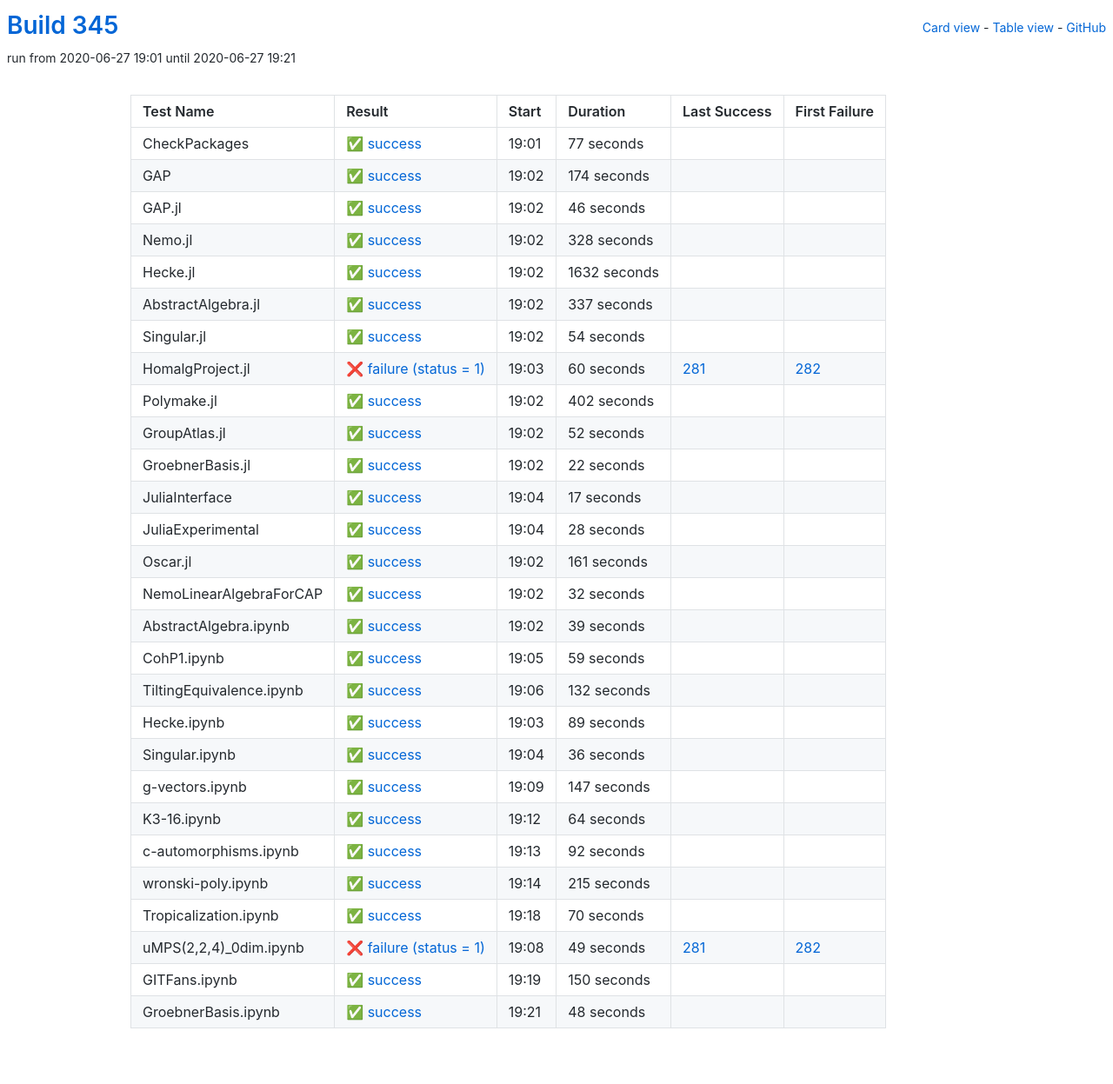
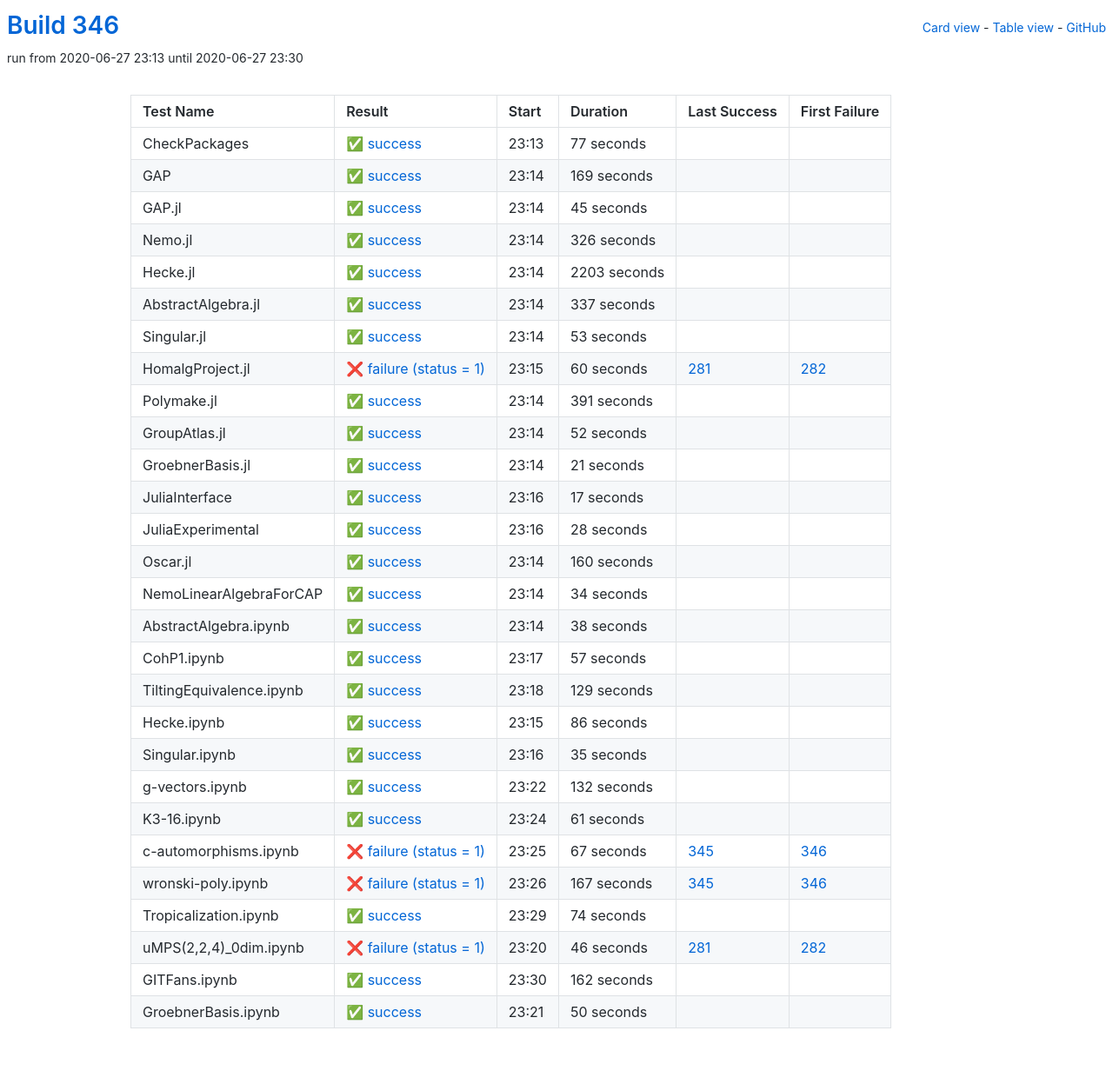
Before and after one commit to oscar-system/oscar-ci-status-stable, a Jekyll site: the page built from table.html, in a window 1280 px wide. Shown: the whole page at 87% size. Built offline with Jekyll 4.4.1, drawn with Linux system fonts in a browser that asks for light colours.

Commit message:
Build #346

```diff
--- a/_data/ci.yml
+++ b/_data/ci.yml
@@ -1,6 +1,6 @@
 ---
-build: 345
-build_url: https://oscarci.mathematik.uni-kl.de/job/oscar-stable/345/
+build: 346
+build_url: https://oscarci.mathematik.uni-kl.de/job/oscar-stable/346/
 job: oscar-stable
 organization: oscar-system
 repo: oscar-ci-status-stable
@@ -8,8 +8,8 @@ repourl: https://github.com/oscar-system/oscar-ci-status-stable
 tests:
 - name: CheckPackages
   id: checkpackages
-  log: https://oscarci.mathematik.uni-kl.de/job/oscar-stable/345/artifact/logs/build-345/CheckPackages.log
-  start: 2020-06-27 19:01
+  log: https://oscarci.mathematik.uni-kl.de/job/oscar-stable/346/artifact/logs/build-346/CheckPackages.log
+  start: 2020-06-27 23:13
   success: true
   exitcode: 0
   status: success
@@ -20,56 +20,56 @@ tests:
   first_failure_url:
 - name: GAP
   id: gap
-  log: https://oscarci.mathematik.uni-kl.de/job/oscar-stable/345/artifact/logs/build-345/GAP.log
-  start: 2020-06-27 19:02
+  log: https://oscarci.mathematik.uni-kl.de/job/oscar-stable/346/artifact/logs/build-346/GAP.log
+  start: 2020-06-27 23:14
   success: true
   exitcode: 0
   status: success
-  duration: 174
+  duration: 169
   last_success: false
   last_success_url:
   first_failure: false
   first_failure_url:
 - name: GAP.jl
   id: gap-jl
-  log: https://oscarci.mathematik.uni-kl.de/job/oscar-stable/345/artifact/logs/build-345/GAP.jl.log
-  start: 2020-06-27 19:02
+  log: https://oscarci.mathematik.uni-kl.de/job/oscar-stable/346/artifact/logs/build-346/GAP.jl.log
+  start: 2020-06-27 23:14
   success: true
   exitcode: 0
   status: success
-  duration: 46
+  duration: 45
   last_success: false
   last_success_url:
   first_failure: false
   first_failure_url:
 - name: Nemo.jl
   id: nemo-jl
-  log: https://oscarci.mathematik.uni-kl.de/job/oscar-stable/345/artifact/logs/build-345/Nemo.jl.log
-  start: 2020-06-27 19:02
+  log: https://oscarci.mathematik.uni-kl.de/job/oscar-stable/346/artifact/logs/build-346/Nemo.jl.log
+  start: 2020-06-27 23:14
   success: true
   exitcode: 0
   status: success
-  duration: 328
+  duration: 326
   last_success: false
   last_success_url:
   first_failure: false
   first_failure_url:
 - name: Hecke.jl
   id: hecke-jl
-  log: https://oscarci.mathematik.uni-kl.de/job/oscar-stable/345/artifact/logs/build-345/Hecke.jl.log
-  start: 2020-06-27 19:02
+  log: https://oscarci.mathematik.uni-kl.de/job/oscar-stable/346/artifact/logs/build-346/Hecke.jl.log
+  start: 2020-06-27 23:14
   success: true
   exitcode: 0
   status: success
-  duration: 1632
+  duration: 2203
   last_success: false
   last_success_url:
   first_failure: false
   first_failure_url:
 - name: AbstractAlgebra.jl
   id: abstractalgebra-jl
-  log: https://oscarci.mathematik.uni-kl.de/job/oscar-stable/345/artifact/logs/build-345/AbstractAlgebra.jl.log
-  start: 2020-06-27 19:02
+  log: https://oscarci.mathematik.uni-kl.de/job/oscar-stable/346/artifact/logs/build-346/AbstractAlgebra.jl.log
+  start: 2020-06-27 23:14
   success: true
   exitcode: 0
   status: success
@@ -80,20 +80,20 @@ tests:
   first_failure_url:
 - name: Singular.jl
   id: singular-jl
-  log: https://oscarci.mathematik.uni-kl.de/job/oscar-stable/345/artifact/logs/build-345/Singular.jl.log
-  start: 2020-06-27 19:02
+  log: https://oscarci.mathematik.uni-kl.de/job/oscar-stable/346/artifact/logs/build-346/Singular.jl.log
+  start: 2020-06-27 23:14
   success: true
   exitcode: 0
   status: success
-  duration: 54
+  duration: 53
   last_success: false
   last_success_url:
   first_failure: false
   first_failure_url:
 - name: HomalgProject.jl
   id: homalgproject-jl
-  log: https://oscarci.mathematik.uni-kl.de/job/oscar-stable/345/artifact/logs/build-345/HomalgProject.jl.log
-  start: 2020-06-27 19:03
+  log: https://oscarci.mathematik.uni-kl.de/job/oscar-stable/346/artifact/logs/build-346/HomalgProject.jl.log
+  start: 2020-06-27 23:15
   success: false
   exitcode: 1
   status: failure
@@ -104,20 +104,20 @@ tests:
   first_failure_url: https://oscarci.mathematik.uni-kl.de/job/oscar-stable/282/
 - name: Polymake.jl
   id: polymake-jl
-  log: https://oscarci.mathematik.uni-kl.de/job/oscar-stable/345/artifact/logs/build-345/Polymake.jl.log
-  start: 2020-06-27 19:02
+  log: https://oscarci.mathematik.uni-kl.de/job/oscar-stable/346/artifact/logs/build-346/Polymake.jl.log
+  start: 2020-06-27 23:14
   success: true
   exitcode: 0
   status: success
-  duration: 402
+  duration: 391
   last_success: false
   last_success_url:
   first_failure: false
   first_failure_url:
 - name: GroupAtlas.jl
   id: groupatlas-jl
-  log: https://oscarci.mathematik.uni-kl.de/job/oscar-stable/345/artifact/logs/build-345/GroupAtlas.jl.log
-  start: 2020-06-27 19:02
+  log: https://oscarci.mathematik.uni-kl.de/job/oscar-stable/346/artifact/logs/build-346/GroupAtlas.jl.log
+  start: 2020-06-27 23:14
   success: true
   exitcode: 0
   status: success
@@ -128,20 +128,20 @@ tests:
   first_failure_url:
 - name: GroebnerBasis.jl
   id: groebnerbasis-jl
-  log: https://oscarci.mathematik.uni-kl.de/job/oscar-stable/345/artifact/logs/build-345/GroebnerBasis.jl.log
-  start: 2020-06-27 19:02
+  log: https://oscarci.mathematik.uni-kl.de/job/oscar-stable/346/artifact/logs/build-346/GroebnerBasis.jl.log
+  start: 2020-06-27 23:14
   success: true
   exitcode: 0
   status: success
-  duration: 22
+  duration: 21
   last_success: false
   last_success_url:
   first_failure: false
   first_failure_url:
 - name: JuliaInterface
   id: juliainterface
-  log: https://oscarci.mathematik.uni-kl.de/job/oscar-stable/345/artifact/logs/build-345/JuliaInterface.log
-  start: 2020-06-27 19:04
+  log: https://oscarci.mathematik.uni-kl.de/job/oscar-stable/346/artifact/logs/build-346/JuliaInterface.log
+  start: 2020-06-27 23:16
   success: true
   exitcode: 0
   status: success
@@ -152,8 +152,8 @@ tests:
   first_failure_url:
 - name: JuliaExperimental
   id: juliaexperimental
-  log: https://oscarci.mathematik.uni-kl.de/job/oscar-stable/345/artifact/logs/build-345/JuliaExperimental.log
-  start: 2020-06-27 19:04
+  log: https://oscarci.mathematik.uni-kl.de/job/oscar-stable/346/artifact/logs/build-346/JuliaExperimental.log
+  start: 2020-06-27 23:16
   success: true
   exitcode: 0
   status: success
@@ -164,56 +164,92 @@ tests:
   first_failure_url:
 - name: Oscar.jl
   id: oscar-jl
-  log: https://oscarci.mathematik.uni-kl.de/job/oscar-stable/345/artifact/logs/build-345/Oscar.jl.log
-  start: 2020-06-27 19:02
+  log: https://oscarci.mathematik.uni-kl.de/job/oscar-stable/346/artifact/logs/build-346/Oscar.jl.log
+  start: 2020-06-27 23:14
   success: true
   exitcode: 0
   status: success
-  duration: 161
+  duration: 160
   last_success: false
   last_success_url:
   first_failure: false
   first_failure_url:
 - name: NemoLinearAlgebraForCAP
   id: nemolinearalgebraforcap
-  log: https://oscarci.mathematik.uni-kl.de/job/oscar-stable/345/artifact/logs/build-345/NemoLinearAlgebraForCAP.log
-  start: 2020-06-27 19:02
+  log: https://oscarci.mathematik.uni-kl.de/job/oscar-stable/346/artifact/logs/build-346/NemoLinearAlgebraForCAP.log
+  start: 2020-06-27 23:14
   success: true
   exitcode: 0
   status: success
-  duration: 32
+  duration: 34
   last_success: false
   last_success_url:
   first_failure: false
   first_failure_url:
 - name: AbstractAlgebra.ipynb
   id: abstractalgebra-ipynb
-  log: https://oscarci.mathematik.uni-kl.de/job/oscar-stable/345/artifact/logs/build-345/AbstractAlgebra.ipynb.log
-  start: 2020-06-27 19:02
+  log: https://oscarci.mathematik.uni-kl.de/job/oscar-stable/346/artifact/logs/build-346/AbstractAlgebra.ipynb.log
+  start: 2020-06-27 23:14
   success: true
   exitcode: 0
   status: success
-  duration: 39
+  duration: 38
   last_success: false
   last_success_url:
   first_failure: false
   first_failure_url:
 - name: CohP1.ipynb
   id: cohp1-ipynb
-  log: https://oscarci.mathematik.uni-kl.de/job/oscar-stable/345/artifact/logs/build-345/CohP1.ipynb.log
-  start: 2020-06-27 19:05
+  log: https://oscarci.mathematik.uni-kl.de/job/oscar-stable/346/artifact/logs/build-346/CohP1.ipynb.log
+  start: 2020-06-27 23:17
   success: true
   exitcode: 0
   status: success
-  duration: 59
+  duration: 57
   last_success: false
   last_success_url:
   first_failure: false
   first_failure_url:
 - name: TiltingEquivalence.ipynb
   id: tiltingequivalence-ipynb
-  log: https://oscarci.mathematik.uni-kl.de/job/oscar-stable/345/artifact/logs/build-345/TiltingEquivalence.ipynb.log
-  start: 2020-06-27 19:06
+  log: https://oscarci.mathematik.uni-kl.de/job/oscar-stable/346/artifact/logs/build-346/TiltingEquivalence.ipynb.log
+  start: 2020-06-27 23:18
+  success: true
+  exitcode: 0
+  status: success
+  duration: 129
+  last_success: false
+  last_success_url:
+  first_failure: false
+  first_failure_url:
+- name: Hecke.ipynb
+  id: hecke-ipynb
+  log: https://oscarci.mathematik.uni-kl.de/job/oscar-stable/346/artifact/logs/build-346/Hecke.ipynb.log
+  start: 2020-06-27 23:15
+  success: true
+  exitcode: 0
+  status: success
+  duration: 86
+  last_success: false
+  last_success_url:
+  first_failure: false
+  first_failure_url:
+- name: Singular.ipynb
+  id: singular-ipynb
+  log: https://oscarci.mathematik.uni-kl.de/job/oscar-stable/346/artifact/logs/build-346/Singular.ipynb.log
+  start: 2020-06-27 23:16
+  success: true
+  exitcode: 0
+  status: success
+  duration: 35
+  last_success: false
+  last_success_url:
+  first_failure: false
+  first_failure_url:
+- name: g-vectors.ipynb
+  id: g-vectors-ipynb
+  log: https://oscarci.mathematik.uni-kl.de/job/oscar-stable/346/artifact/logs/build-346/g-vectors.ipynb.log
+  start: 2020-06-27 23:22
   success: true
   exitcode: 0
   status: success
@@ -222,122 +258,86 @@ tests:
   last_success_url:
   first_failure: false
   first_failure_url:
-- name: Hecke.ipynb
-  id: hecke-ipynb
-  log: https://oscarci.mathematik.uni-kl.de/job/oscar-stable/345/artifact/logs/build-345/Hecke.ipynb.log
-  start: 2020-06-27 19:03
+- name: K3-16.ipynb
+  id: k3-16-ipynb
+  log: https://oscarci.mathematik.uni-kl.de/job/oscar-stable/346/artifact/logs/build-346/K3-16.ipynb.log
+  start: 2020-06-27 23:24
   success: true
   exitcode: 0
   status: success
-  duration: 89
-  last_success: false
-  last_success_url:
-  first_failure: false
-  first_failure_url:
-- name: Singular.ipynb
-  id: singular-ipynb
-  log: https://oscarci.mathematik.uni-kl.de/job/oscar-stable/345/artifact/logs/build-345/Singular.ipynb.log
-  start: 2020-06-27 19:04
-  success: true
-  exitcode: 0
-  status: success
-  duration: 36
-  last_success: false
-  last_success_url:
-  first_failure: false
-  first_failure_url:
-- name: g-vectors.ipynb
-  id: g-vectors-ipynb
-  log: https://oscarci.mathematik.uni-kl.de/job/oscar-stable/345/artifact/logs/build-345/g-vectors.ipynb.log
-  start: 2020-06-27 19:09
-  success: true
-  exitcode: 0
-  status: success
-  duration: 147
-  last_success: false
-  last_success_url:
-  first_failure: false
-  first_failure_url:
-- name: K3-16.ipynb
-  id: k3-16-ipynb
-  log: https://oscarci.mathematik.uni-kl.de/job/oscar-stable/345/artifact/logs/build-345/K3-16.ipynb.log
-  start: 2020-06-27 19:12
-  success: true
-  exitcode: 0
-  status: success
-  duration: 64
+  duration: 61
   last_success: false
   last_success_url:
   first_failure: false
   first_failure_url:
 - name: c-automorphisms.ipynb
   id: c-automorphisms-ipynb
-  log: https://oscarci.mathematik.uni-kl.de/job/oscar-stable/345/artifact/logs/build-345/c-automorphisms.ipynb.log
-  start: 2020-06-27 19:13
+  log: https://oscarci.mathematik.uni-kl.de/job/oscar-stable/346/artifact/logs/build-346/c-automorphisms.ipynb.log
+  start: 2020-06-27 23:25
+  success: false
+  exitcode: 1
+  status: failure
+  duration: 67
+  last_success: 345
+  last_success_url: https://oscarci.mathematik.uni-kl.de/job/oscar-stable/345/
+  first_failure: 346
+  first_failure_url: https://oscarci.mathematik.uni-kl.de/job/oscar-stable/346/
+- name: wronski-poly.ipynb
+  id: wronski-poly-ipynb
+  log: https://oscarci.mathematik.uni-kl.de/job/oscar-stable/346/artifact/logs/build-346/wronski-poly.ipynb.log
+  start: 2020-06-27 23:26
+  success: false
+  exitcode: 1
+  status: failure
+  duration: 167
+  last_success: 345
+  last_success_url: https://oscarci.mathematik.uni-kl.de/job/oscar-stable/345/
+  first_failure: 346
+  first_failure_url: https://oscarci.mathematik.uni-kl.de/job/oscar-stable/346/
+- name: Tropicalization.ipynb
+  id: tropicalization-ipynb
+  log: https://oscarci.mathematik.uni-kl.de/job/oscar-stable/346/artifact/logs/build-346/Tropicalization.ipynb.log
+  start: 2020-06-27 23:29
   success: true
   exitcode: 0
   status: success
-  duration: 92
-  last_success: false
-  last_success_url:
-  first_failure: false
-  first_failure_url:
-- name: wronski-poly.ipynb
-  id: wronski-poly-ipynb
-  log: https://oscarci.mathematik.uni-kl.de/job/oscar-stable/345/artifact/logs/build-345/wronski-poly.ipynb.log
-  start: 2020-06-27 19:14
-  success: true
-  exitcode: 0
-  status: success
-  duration: 215
-  last_success: false
-  last_success_url:
-  first_failure: false
-  first_failure_url:
-- name: Tropicalization.ipynb
-  id: tropicalization-ipynb
-  log: https://oscarci.mathematik.uni-kl.de/job/oscar-stable/345/artifact/logs/build-345/Tropicalization.ipynb.log
-  start: 2020-06-27 19:18
-  success: true
-  exitcode: 0
-  status: success
-  duration: 70
+  duration: 74
   last_success: false
   last_success_url:
   first_failure: false
   first_failure_url:
 - name: uMPS(2,2,4)_0dim.ipynb
   id: umps-2-2-4-0dim-ipynb
-  log: https://oscarci.mathematik.uni-kl.de/job/oscar-stable/345/artifact/logs/build-345/uMPS-2-2-4-_0dim.ipynb.log
-  start: 2020-06-27 19:08
+  log: https://oscarci.mathematik.uni-kl.de/job/oscar-stable/346/artifact/logs/build-346/uMPS-2-2-4-_0dim.ipynb.log
+  start: 2020-06-27 23:20
   success: false
   exitcode: 1
   status: failure
-  duration: 49
+  duration: 46
   last_success: 281
   last_success_url: https://oscarci.mathematik.uni-kl.de/job/oscar-stable/281/
   first_failure: 282
   first_failure_url: https://oscarci.mathematik.uni-kl.de/job/oscar-stable/282/
 - name: GITFans.ipynb
   id: gitfans-ipynb
-  log: https://oscarci.mathematik.uni-kl.de/job/oscar-stable/345/artifact/logs/build-345/GITFans.ipynb.log
-  start: 2020-06-27 19:19
+  log: https://oscarci.mathematik.uni-kl.de/job/oscar-stable/346/artifact/logs/build-346/GITFans.ipynb.log
+  start: 2020-06-27 23:30
   success: true
   exitcode: 0
   status: success
-  duration: 150
+  duration: 162
   last_success: false
   last_success_url:
   first_failure: false
   first_failure_url:
 - name: GroebnerBasis.ipynb
   id: groebnerbasis-ipynb
-  log: https://oscarci.mathematik.uni-kl.de/job/oscar-stable/345/artifact/logs/build-345/GroebnerBasis.ipynb.log
-  start: 2020-06-27 19:21
+  log: https://oscarci.mathematik.uni-kl.de/job/oscar-stable/346/artifact/logs/build-346/GroebnerBasis.ipynb.log
+  start: 2020-06-27 23:21
   success: true
   exitcode: 0
   status: success
-  duration: 48
+  duration: 50
   last_success: false
   last_success_url:
   first_failure: false
```
Also changed, not shown: README.md.
